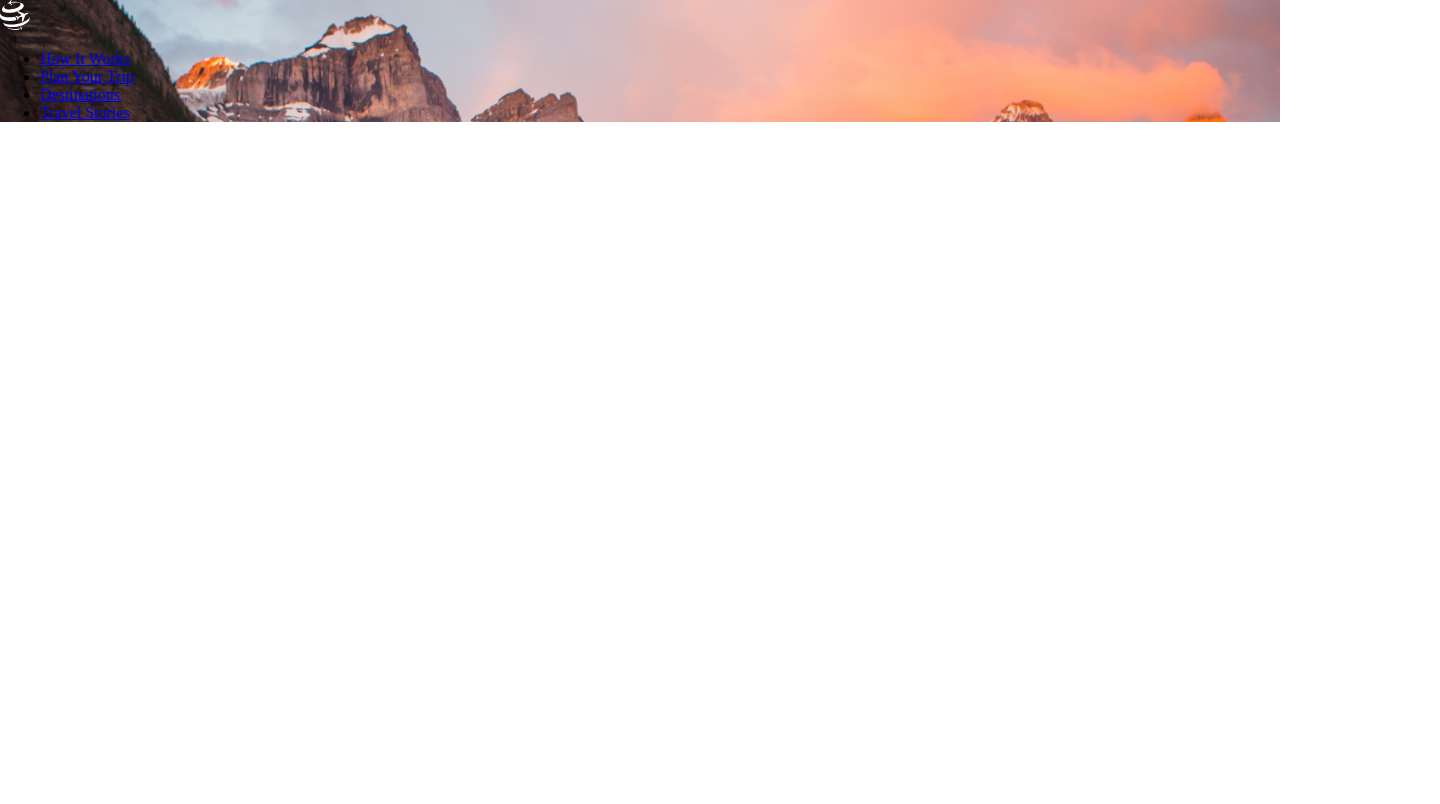
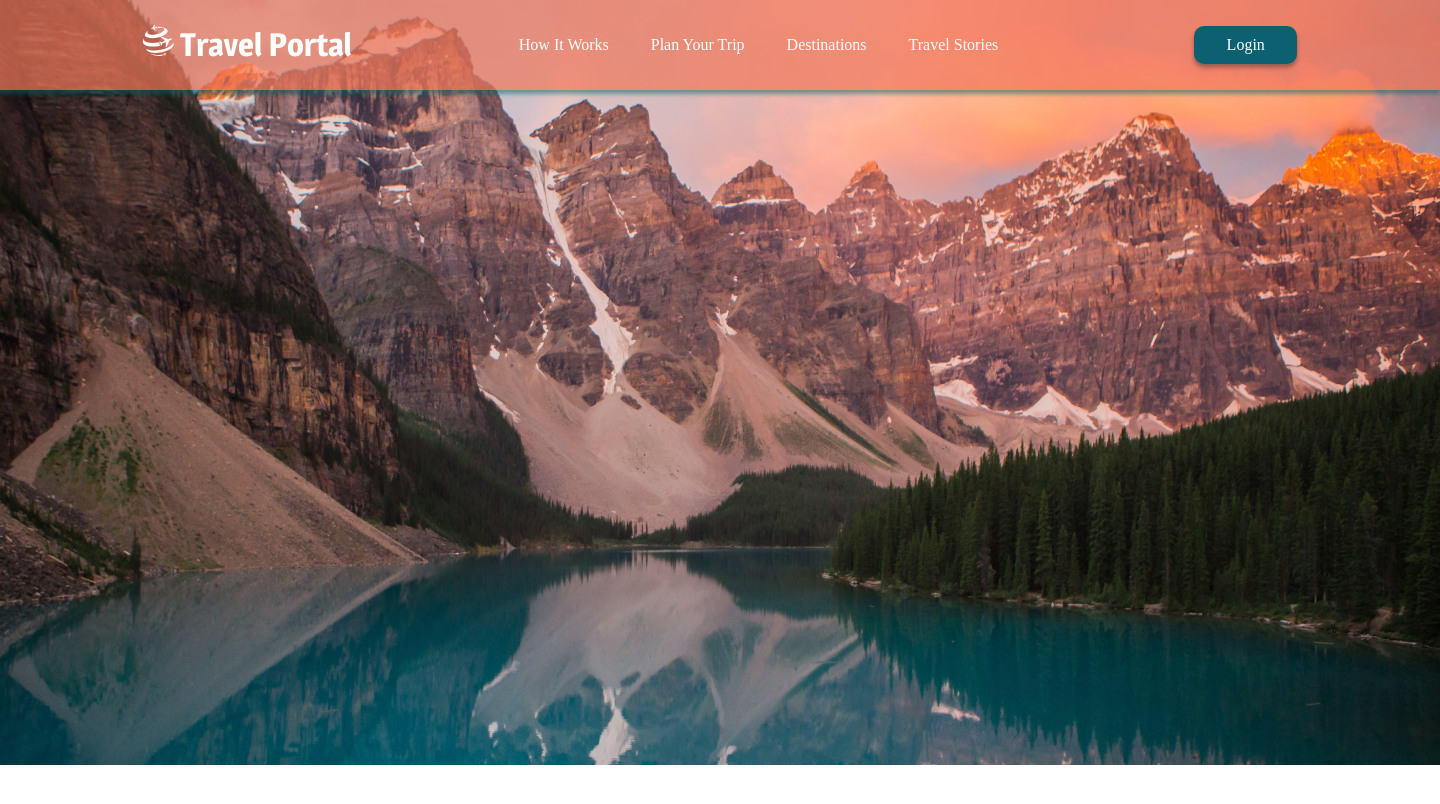
Before and after one commit to hikiman/travel, a plain HTML site: page index.html in a window 1280 px wide. Shown: the whole page, 1440 px wide, since content can reach past the window. Drawn offline with Linux system fonts and the light colour scheme; a web font is replaced by a local one.

Commit message:
feat:update header-container styling + minor changes

```diff
--- a/index.html
+++ b/index.html
@@ -7,10 +7,13 @@
     <link rel="stylesheet" href="style.css">
 </head>
 <body>
+    <div class="container">
         <header class="header">
             <div class="header-container">
                 <div class="logo">
-                <img src="/assets/icon/logo.svg" alt="logo">
+                    <a href="/#" class="logo-link">
+                        <img class="logo-svg" href="/#" src="/assets/icon/logo.svg" alt="logo">Travel Portal
+                    </a>
                 </div>
                 <nav class="nav">
                     <ul class="nav-list">
@@ -20,11 +23,12 @@
                         <li class="nav-item"><a href="#stories" class="nav-link">Travel Stories</a></li>
                     </ul>
                 </nav>
+                <button class="button button-login">Login</button>
             </div>
+            <section class="section section-preview" id="preview"></section>
         </header>
         <main class="main">
-        <div class="container main-container">
-            <section class="section section-preview" id="preview"></section>
+            <div class="main-container">
                 <section class="section section-steps" id="steps"></section>
                 <section class="section section-destinations" id="destinations"></section>
                 <section class="section section-stories" id="stories"></section>
@@ -33,5 +37,6 @@
         <footer class="footer">
             <div class="container footer-container"></div>
         </footer>
+    </div>
 </body>
 </html>
--- a/style.css
+++ b/style.css
@@ -46,19 +46,106 @@
     font-weight: 700;
     src: url('/assets/fonts/magra-v14-latin-700.woff2') format('woff2'); /* Chrome 36+, Opera 23+, Firefox 39+, Safari 12+, iOS 10+ */
   }
+/* Basic Styling */
 * {
-    box-sizing: border-box;
+  box-sizing: border-box;
 }
 
 body {
-    margin: 0;
-    padding: 0;
-    border: 0;
+  margin: 0;
+  padding: 0;
+  border: 0;
+  min-height: 100vh;
 }
 
-.header, .section-preview {
-    background-image: url(assets/img/higher-background.jpg);
-    background-size: cover;
-    max-width: 1440px;
-    background-repeat: no-repeat;
+.container {
+  display: flex;
+  flex-flow: column wrap;
+  align-items: center;
+  min-height: 100vh;
+  font-family: Red Hat Text;
 }
+/* Header Styling */
+.header {
+  width: 1440px;
+  max-width: 1440px;
+  background: url(assets/img/higher-background.jpg), lightgray -136px -141.277px / 112.222% 160.816% no-repeat;
+  background-size: cover;
+}
+
+.header-container {
+  display: flex;
+  justify-content: center;
+  align-items: center;
+  height: 90px;
+  background-color: rgba(242, 120, 92, 0.70);
+  box-shadow: 0px 4px 4px 0px rgba(13, 96, 111, 0.50);
+  color: #ffffff;
+}
+.logo-link {
+  position: relative;
+  bottom: 5px;
+  right: 60px;
+  display: flex;
+  width: 216px;
+  height: 31px;
+  color: #FFF;
+  font-family: Magra;
+  font-size: 32px;
+  font-style: normal;
+  font-weight: 600;
+  line-height: normal;
+  text-decoration: none;
+}
+.logo-svg {
+  margin-right: 6px;
+}
+.nav-list {
+  position: relative;
+  left: 60px;
+  display: flex;
+  justify-content: center;
+  list-style-type: none;
+
+}
+
+.nav-item {
+  margin-right: 42px;
+}
+
+.nav-item:last-child {
+  margin-right: 196px;
+}
+
+.nav-link {
+  color:#FFF;
+  font-size: 16px;
+  font-style: normal;
+  font-weight: 500;
+  line-height: normal;
+  text-decoration: none;
+}
+
+.button { /*General button properties */
+  border: none;
+  border-radius: 10px;
+  background: #0D606F;
+  text-align: center;
+  color: #FFF;
+  font-family: Red Hat Text;
+}
+.button-login {
+  position: relative;
+  left: 60px;
+  width: 103px;
+  padding: 10px 30px;
+  box-shadow: 0px 2px 3px 0px rgba(13, 96, 111, 0.16), 0px 4px 4px 0px rgba(0, 0, 0, 0.25);
+  font-size: 16px;
+  font-style: normal;
+  font-weight: 500;
+  line-height: normal;
+}
+
+.section-preview {
+  height: 675px;
+}
```
Lines whose indentation alone changed are shown as unchanged.
